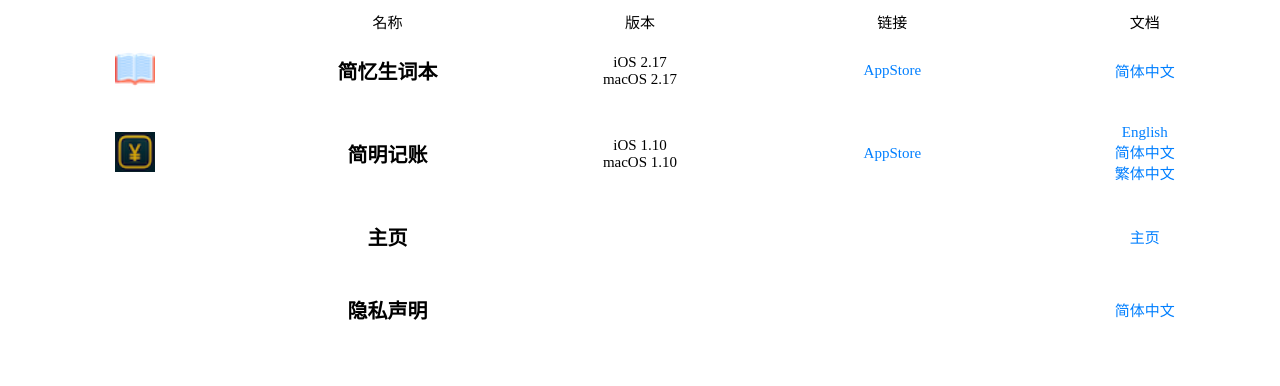
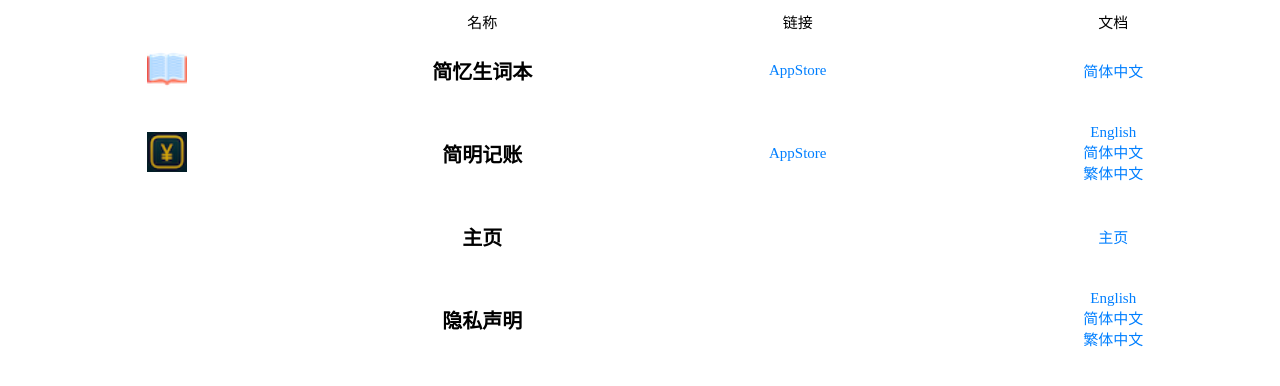
Before and after one commit to word-recite/word-recite.github.io, a plain HTML site: page index.html in a window 1280 px wide. Drawn offline with Linux system fonts and the light colour scheme.

Commit message:
Update index.html

```diff
--- a/index.html
+++ b/index.html
@@ -5,20 +5,6 @@
   <meta charset="utf-8">
   <title>应用信息</title>
   <link rel="stylesheet" href="a.css" />
-  <script type="text/javascript">
-    fetch('version.json')
-        .then(function (response) {
-            return response.json();
-        })
-        .then(function (data) {
-          for (var app in data){
-              var name =app.split(".")[2]
-              document.getElementById(name).innerHTML = "iOS " + data[app]["iOS"] + "<br>" + "macOS " + data[app]["macOS"]
-          }
-
-
-        })
-   </script>
 </head>
 
 <body>
@@ -28,9 +14,6 @@
       </td>
       <td width="20%">
         名称
-      </td>
-      <td width="20%">
-        版本
       </td>
       <td width="20%">
         链接
@@ -45,11 +28,9 @@
       </td>
       <td><h3>简忆生词本</h3></td>
       </td>
-      <td id="WordRecite"></td>
-      </td>
       <td><a href="https://apps.apple.com/cn/app/%E7%AE%80%E5%BF%86%E7%94%9F%E8%AF%8D%E6%9C%AC-%E8%AE%A9%E8%83%8C%E5%8D%95%E8%AF%8D%E6%9B%B4%E7%AE%80%E5%8D%95/id1590123145">AppStore</a></td>
       <td>
-        <a href="help.html">简体中文</a>
+        <a href="https://handy-app-documents.github.io/word-recite/zh-hans.html">简体中文</a>
       </td>
     </tr>
     <tr>
@@ -59,21 +40,17 @@
       <td>
         <h3>简明记账</h3>
       </td>
-      <td width="10%" id="KeepAccounts"></td>
-      </td>
       <td><a href="https://apps.apple.com/cn/app/%E7%AE%80%E6%98%8E%E8%AE%B0%E8%B4%A6/id1611478793">AppStore</a></td>
       <td><p>
-        <a href="https://book-keeping-help.github.io/en/index.html">English</a><br/>
-        <a href="https://book-keeping-help.github.io/zh-hans/index.html">简体中文</a><br/>
-        <a href="https://book-keeping-help.github.io/zh-hant/index.html">繁体中文</a>
+        <a href="https://handy-app-documents.github.io/keep-accounts/en.html">English</a><br/>
+        <a href="https://handy-app-documents.github.io/keep-accounts/zh-hans.html">简体中文</a><br/>
+        <a href="https://handy-app-documents.github.io/keep-accounts/zh-hant.html">繁体中文</a>
       </p></td>
     </tr>
     <tr>
       <td>
       </td>
       <td><h3>主页</h3></td>
-      <td>
-      </td>
       <td>
       </td>
       <td><p>
@@ -86,10 +63,10 @@
       <td><h3>隐私声明</h3></td>
       <td>
       </td>
-      <td>
-      </td>
       <td><p>
-        <a href="privacy.html">简体中文</a><br/>
+        <a href="https://handy-app-documents.github.io/privacy/en.html">English</a><br/>
+        <a href="https://handy-app-documents.github.io/privacy/zh-hans.html">简体中文</a><br/>
+        <a href="https://handy-app-documents.github.io/privacy/zh-hant.html">繁体中文</a>
       </p></td>
     </tr>
   </table>
```
